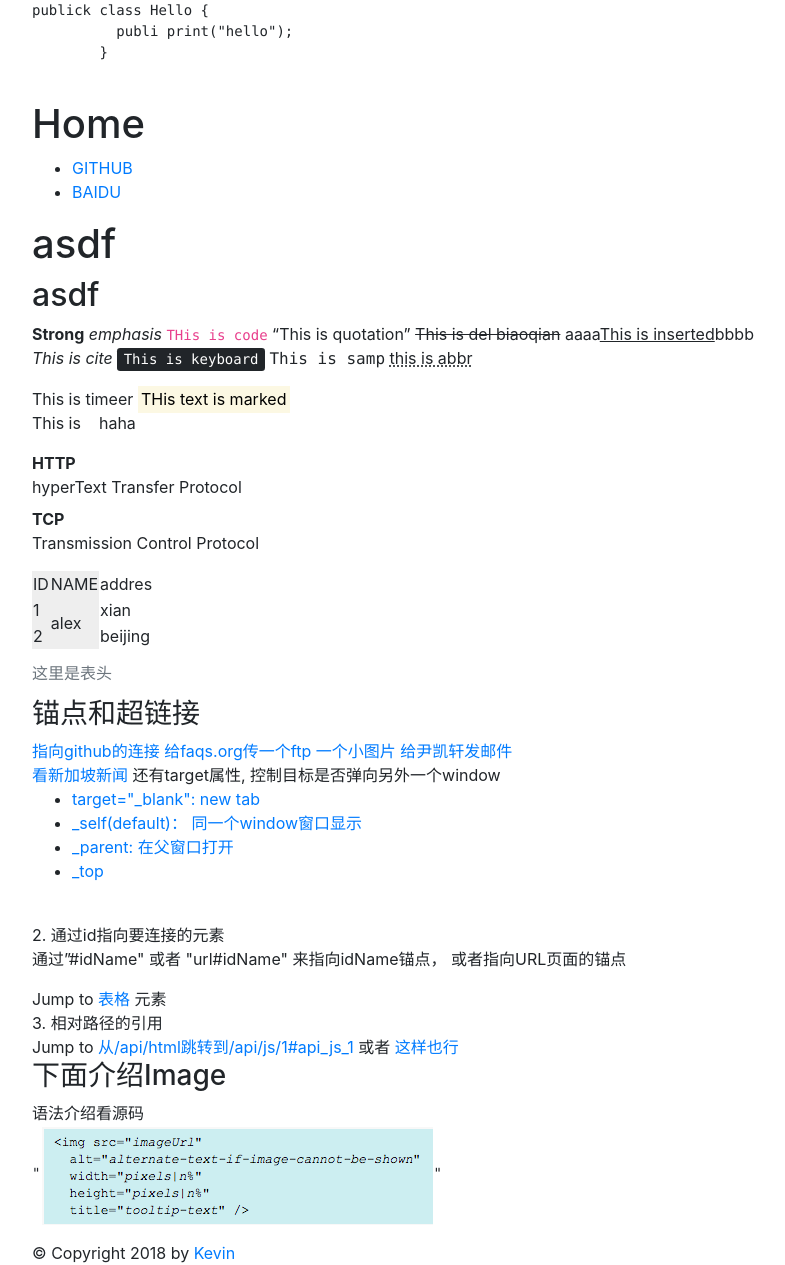
After one commit to Littlegump/Flask, a Flask app: page /api/html in a window 1280 px wide. The commit adds this page. Shown: the whole page, without its empty margins (53-838 px from the left). Run offline with Flask 2, Linux system fonts and the light colour scheme; some libraries are stand-ins or nearby versions.

Commit message:
主要添加htmlbasic基础的学习网页https://github.com/littlegump/Flask/templates/htmlbasic.html

```diff
--- a/app.py
+++ b/app.py
@@ -315,9 +315,13 @@ def jquery(id=1):
 def nothing():
     return render_template("my_study.html"),200
 
-@app.route('/api/bootstrap/<int:id>')
-def bootstrap(id=1):
-    return render_template('bootstrap.html'),200
+@app.route('/api/bootstrap/<string:part>')
+def bootstrap(part="base_css"):
+    return render_template("bootstrap_%s.html" % part),200
+
+@app.route('/api/html')
+def html():
+    return render_template('htmlbasic.html'), 200
 
 if __name__ == "__main__":
     print app.url_map
--- a/templates/JSExAlertWrite.html
+++ b/templates/JSExAlertWrite.html
@@ -28,7 +28,7 @@
         document.write(document.title)
         document.write(document.location)
     </script>
-    <h1>2 ---------------JSExVar</h1>
+    <h1 id="api_js_1">2 ---------------JSExVar</h1>
     <script>
       //prompt(promptingString, defaultString?), similar to the alert(), but it accepts a user's input
       // confirm(aString)
--- /dev/null
+++ b/templates/htmlbasic.html
@@ -0,0 +1,117 @@
+<!DOCTYPE html>
+<html lang="zh-CN" dir="ltr">
+  <head>
+    <meta charset="utf-8">
+    <meta http-equiv="X-UA-Compatible" content="ID=edge">
+    <meta name="viewport" content="width=device-width, initial-scale=1">
+    <title>Basic HTML</title>
+    <link rel="stylesheet" href="/static/css/bootstrap.min.css">
+  </head>
+  <body>
+    <div class="container">
+      <div class="content">
+        <!-- 预格式化文本, 这里的所有的元素都会按照格式 -->
+        <pre>publick class Hello {
+          publi print("hello");
+        }
+        </pre>
+        <nav>
+          <h1>Home</h1>
+          <ul>
+            <li><a href="https://github.com">GITHUB</a> </li>
+            <li><a href="http://baidu.com">BAIDU</a> </li>
+          </ul>
+        </nav>
+        <aside class="nothing">
+          <h1>asdf</h1>
+          <h2>asdf</h2>
+        </aside>
+
+        <!-- 常用的格式化标签 -->
+        <p>
+          <strong>Strong</strong>
+          <em>emphasis</em>
+          <code>THis is code</code>
+          <q>This is quotation</q>
+          <del>This is del biaoqian</del>
+          aaaa<ins>This is inserted</ins>bbbb
+          <br><cite>This is cite</cite>
+          <kbd title="tooltip-text">This is keyboard</kbd>
+          <samp>This is samp</samp>
+          <abbr title="HHHH">this is abbr</abbr>
+        </p>
+
+        <!-- H5常见的语义标签 -->
+        <time>This is timeer</time>
+        <mark>THis text is marked</mark>
+
+        <!-- 空格不间断空间 -->
+        <p>This is &nbsp;&nbsp; haha</p>
+
+        <!-- 定义列表 -->
+        <dl class="">
+          <dt>HTTP</dt><dd>hyperText Transfer Protocol</dd>
+          <dt>TCP</dt><dd>Transmission Control Protocol</dd>
+        </dl>
+
+        <!-- 表格 -->
+        <table id="table">
+          <caption>这里是表头</caption>
+          <!-- 这里是说明 -->
+          <colgroup span="2" style="background-color:#eee"></colgroup>
+          <colgroup span="1"></colgroup>
+          <tr>
+            <td>ID</td>
+            <td>NAME</td>
+            <td>addres</td>
+          </tr>
+          <tr>
+            <td>1</td>
+            <!-- 让一个数据独占两行 -->
+            <td rowspan="2">alex</td>
+            <td>xian</td>
+          </tr>
+          <tr>
+            <td>2</td>
+            <td>beijing</td>
+          </tr>
+        </table>
+
+        <!-- 锚点和超链接
+        经常用于1. 导航到另一个文档，导航到另外一个锚点，请求到另外一个网页
+        通过a标签来完成 -->
+        <h3>锚点和超链接</h3>
+        <a href="http://github.com/littlegump">指向github的连接</a>
+        <a href="ftp://ftp.fags.org">给faqs.org传一个ftp</a>
+        <a href="/static/img/image.png">一个小图片</a>
+        <a href="mailto:gzyinkaixuan@corp.netease.com">给尹凯轩发邮件</a>
+        <br>
+        <a href="news:soc.culture.singapore">看新加坡新闻</a>
+        还有target属性, 控制目标是否弹向另外一个window
+        <ul>
+          <li><a href="http://github.com" target="_blank">target="_blank": new tab</a></li>
+          <li><a href="http://github.com" target="_self">_self(default)： 同一个window窗口显示</a></li>
+          <li><a href="http://github.com" target="_parent">_parent: 在父窗口打开</a></li>
+          <li><a href="http://github.com" target="_top">_top</a></li>
+        </ul>
+        <br>
+        2. 通过id指向要连接的元素
+        <p>通过”#idName" 或者 "url#idName" 来指向idName锚点， 或者指向URL页面的锚点</p>
+        Jump to <a href="#table">表格</a> 元素
+        <br>
+        3. 相对路径的引用
+        <br>
+        Jump to <a href="./js/1#api_js_1">从/api/html跳转到/api/js/1#api_js_1</a>
+        或者 <a href="../api/js/1#api_js_1">这样也行</a>
+
+        <h3>下面介绍Image</h3>
+        语法介绍看源码
+        <pre><span>"<img src="/static/img/img.png" alt="image can't be shown" width="" height="" title="tooltip-text">"</span></pre>
+
+      </div>
+      <div class="footer">
+        &copy; Copyright 2018 by <a href="https://github.com/littlegump/">Kevin</a>
+      </div>
+    </div>
+  </body>
+</html>
```
Also changed, not shown: templates/bootstrap_base_css.html (renamed from templates/bootstrap.html, +13 -13 lines), static/img/image.png (added), static/img/img.png (added).
